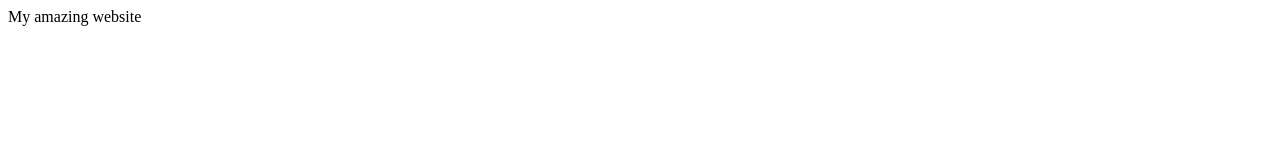
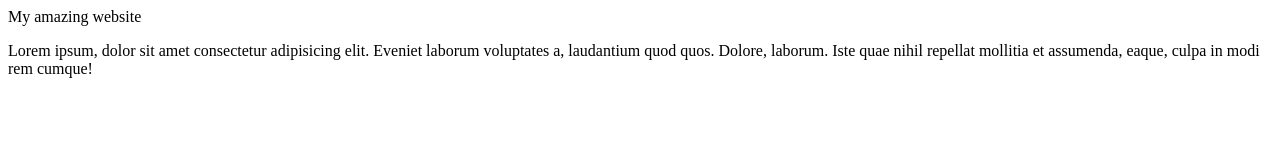
Before and after one commit to clark-codes/learn-git, a plain HTML site: page index.html in a window 1280 px wide. Drawn offline with Linux system fonts and the light colour scheme.

Commit message:
add paragraph to index file

```diff
--- a/index.html
+++ b/index.html
@@ -7,5 +7,6 @@
 </head>
 <body>
     My amazing website
+    <p>Lorem ipsum, dolor sit amet consectetur adipisicing elit. Eveniet laborum voluptates a, laudantium quod quos. Dolore, laborum. Iste quae nihil repellat mollitia et assumenda, eaque, culpa in modi rem cumque!</p>
 </body>
 </html>
```
